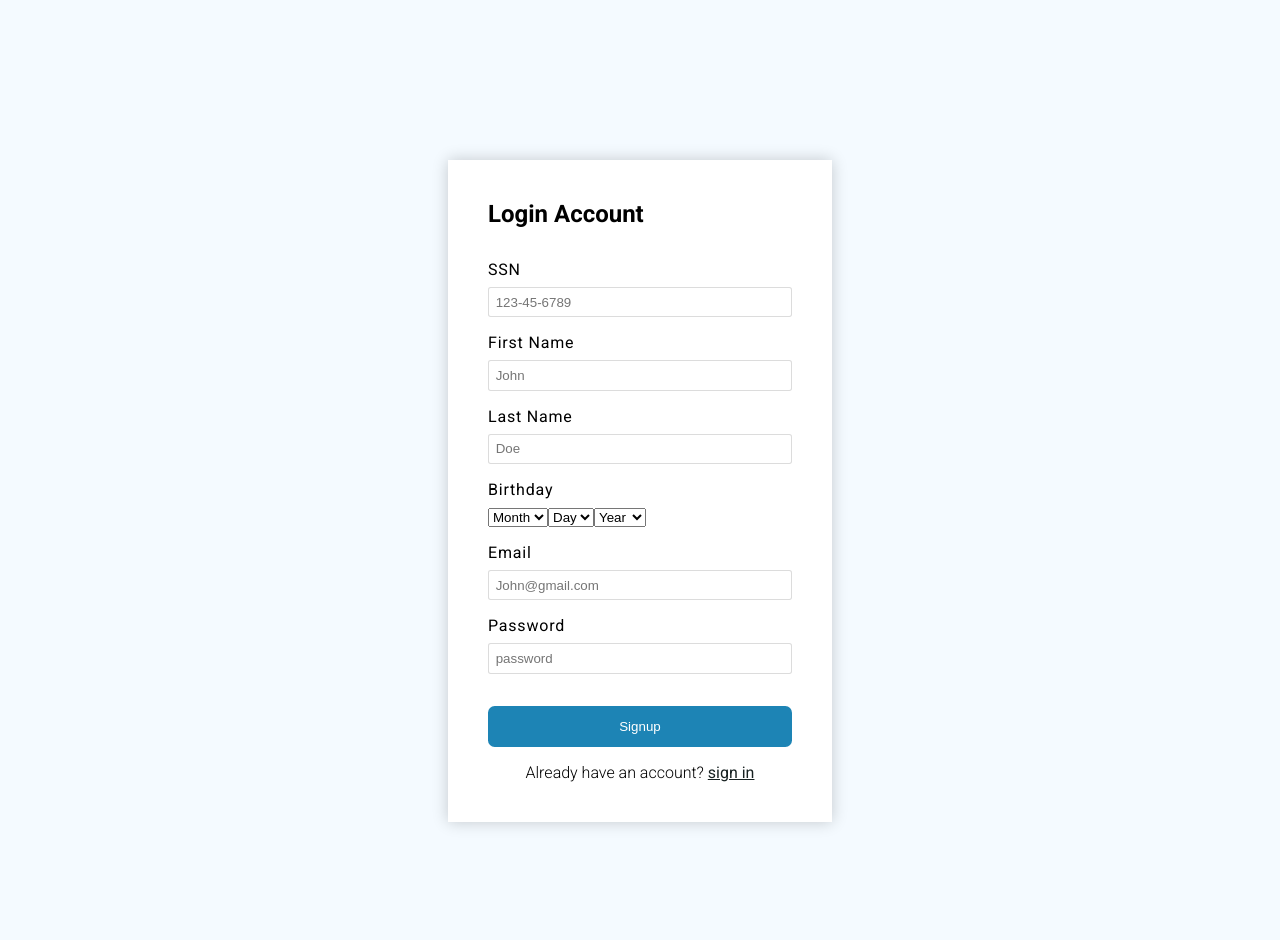
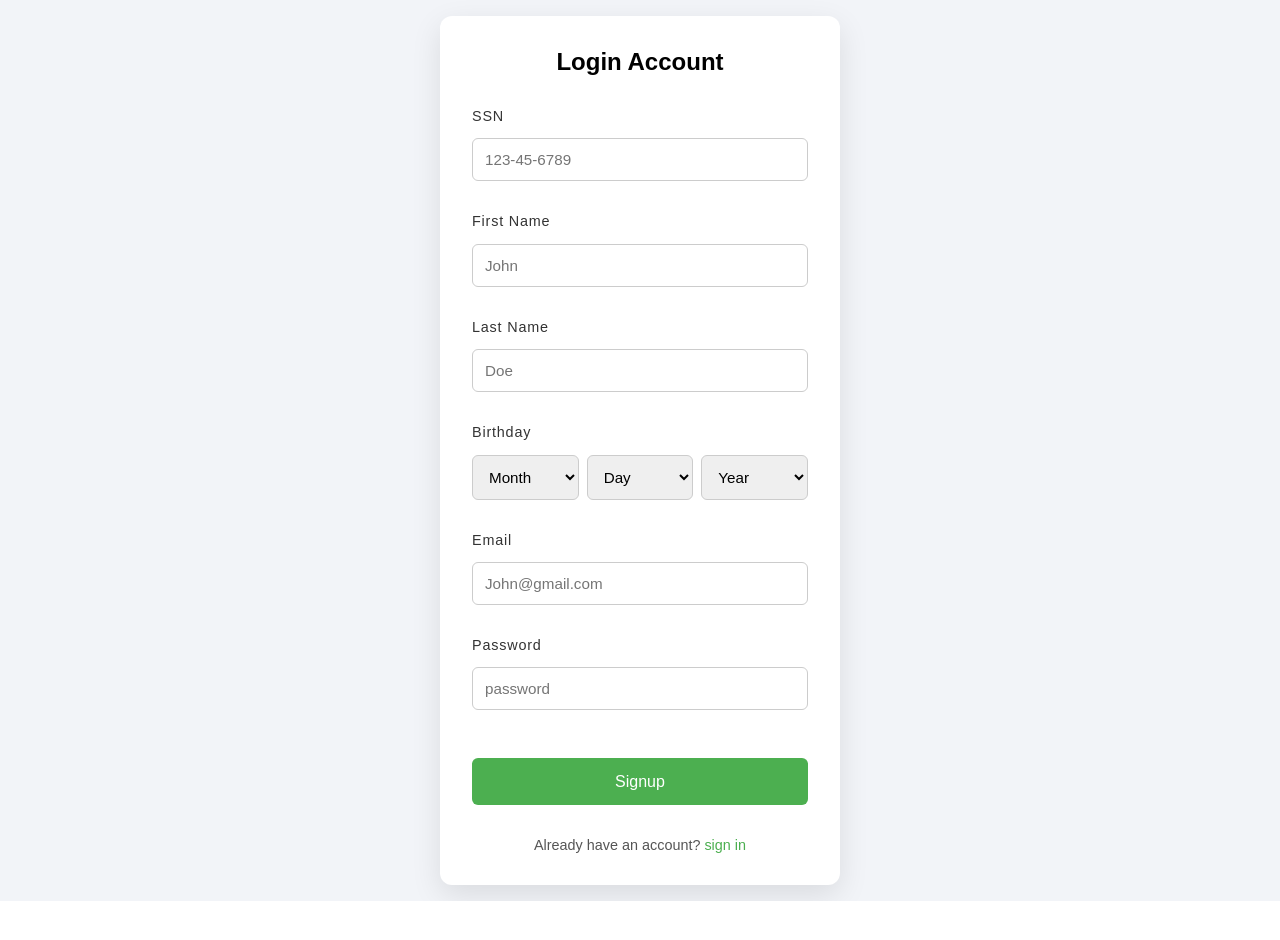
Before and after one commit to Ah-Ibrahim/Flight-Reservation-App, a React (Vite) app: page /signup in a window 1280 px wide. Shown: the top 940 px of the page. After the commit the page ends 901 px from the top, so only its background shows below. Built offline with nearby package versions, Linux system fonts and the light colour scheme.

Commit message:
Update SignUp.css
Adding SignUp.css

```diff
--- a/src/pages/SignUp.css
+++ b/src/pages/SignUp.css
@@ -0,0 +1,107 @@
+.container {
+  display: flex;
+  justify-content: center;
+  align-items: center;
+  min-height: 100vh;
+  background-color: #f2f4f8;
+  padding: 1rem;
+}
+
+.form {
+  background-color: #ffffff;
+  border-radius: 12px;
+  padding: 2rem;
+  box-shadow: 0 10px 30px rgba(0, 0, 0, 0.1);
+  width: 100%;
+  max-width: 400px;
+  font-family: Arial, sans-serif;
+}
+
+.form h1 {
+  font-size: 1.5rem;
+  margin-bottom: 1.5rem;
+  text-align: center;
+}
+
+.input-details__item {
+  margin-bottom: 1rem;
+  display: flex;
+  flex-direction: column;
+}
+
+.input-details__item label {
+  font-size: 0.9rem;
+  margin-bottom: 0.4rem;
+  color: #333;
+}
+
+.input-details__item input,
+.input-details__item select {
+  padding: 0.75rem;
+  font-size: 0.95rem;
+  border: 1px solid #ccc;
+  border-radius: 6px;
+  transition: border-color 0.3s ease;
+}
+
+.input-details__item input:focus,
+.input-details__item select:focus {
+  border-color: #6c63ff;
+  outline: none;
+}
+
+
+.birthday-options {
+  display: flex;
+  gap: 0.5rem;
+}
+
+.birthday-options select {
+  flex: 1;
+}
+
+
+.form__button {
+  width: 100%;
+  padding: 0.9rem;
+  font-size: 1rem;
+  background-color: #4CAF50;
+  color: white;
+  border: none;
+  border-radius: 6px;
+  cursor: pointer;
+  margin-top: 1rem;
+  transition: background-color 0.3s ease;
+}
+
+.form__button:hover {
+  background-color: #45a049;
+}
+
+
+.input-details__item .checkbox {
+  display: flex;
+  align-items: center;
+  gap: 0.5rem;
+}
+
+.input-details__item .checkbox input[type="checkbox"] {
+  width: 16px;
+  height: 16px;
+}
+
+.change-text {
+  text-align: center;
+  margin-top: 1rem;
+  font-size: 0.9rem;
+  color: #555;
+}
+
+.change-text a {
+  color: #4CAF50;
+  text-decoration: none;
+}
+
+.change-text a:hover {
+  text-decoration: underline;
+}
```
